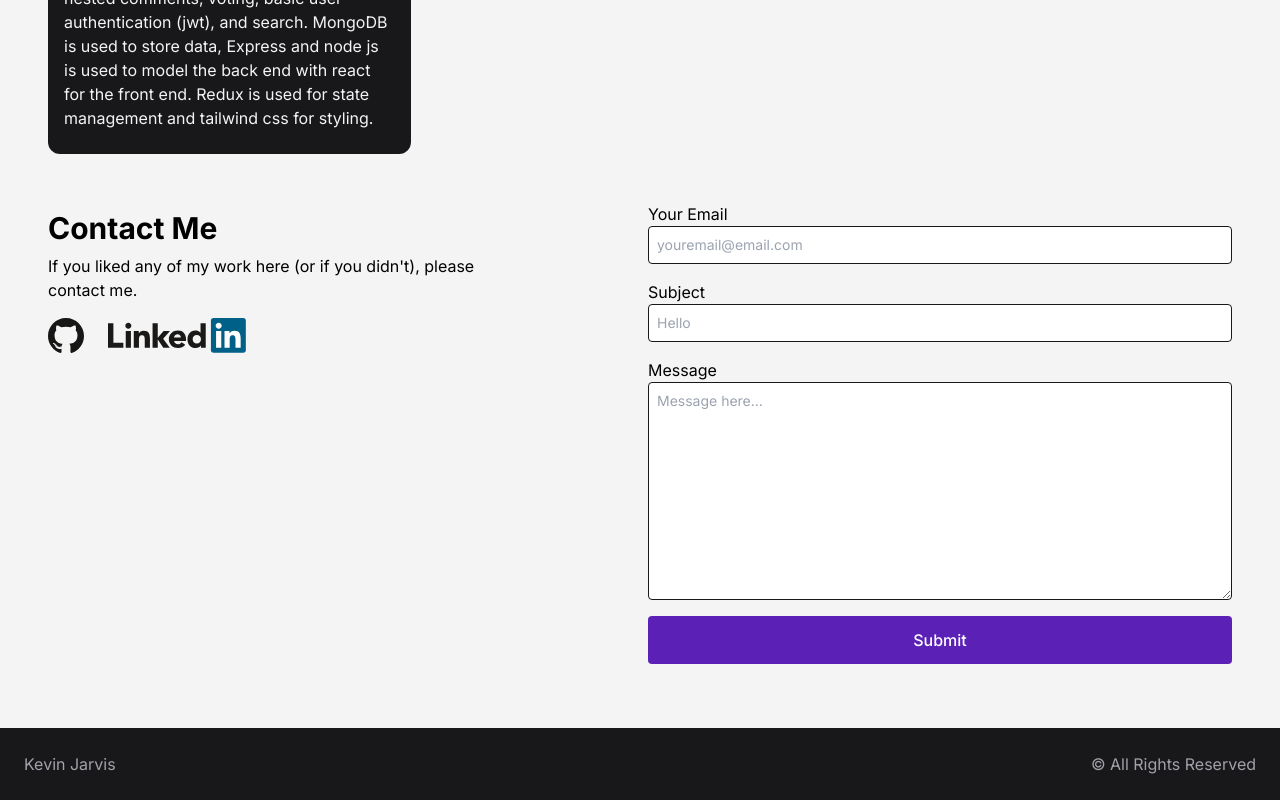
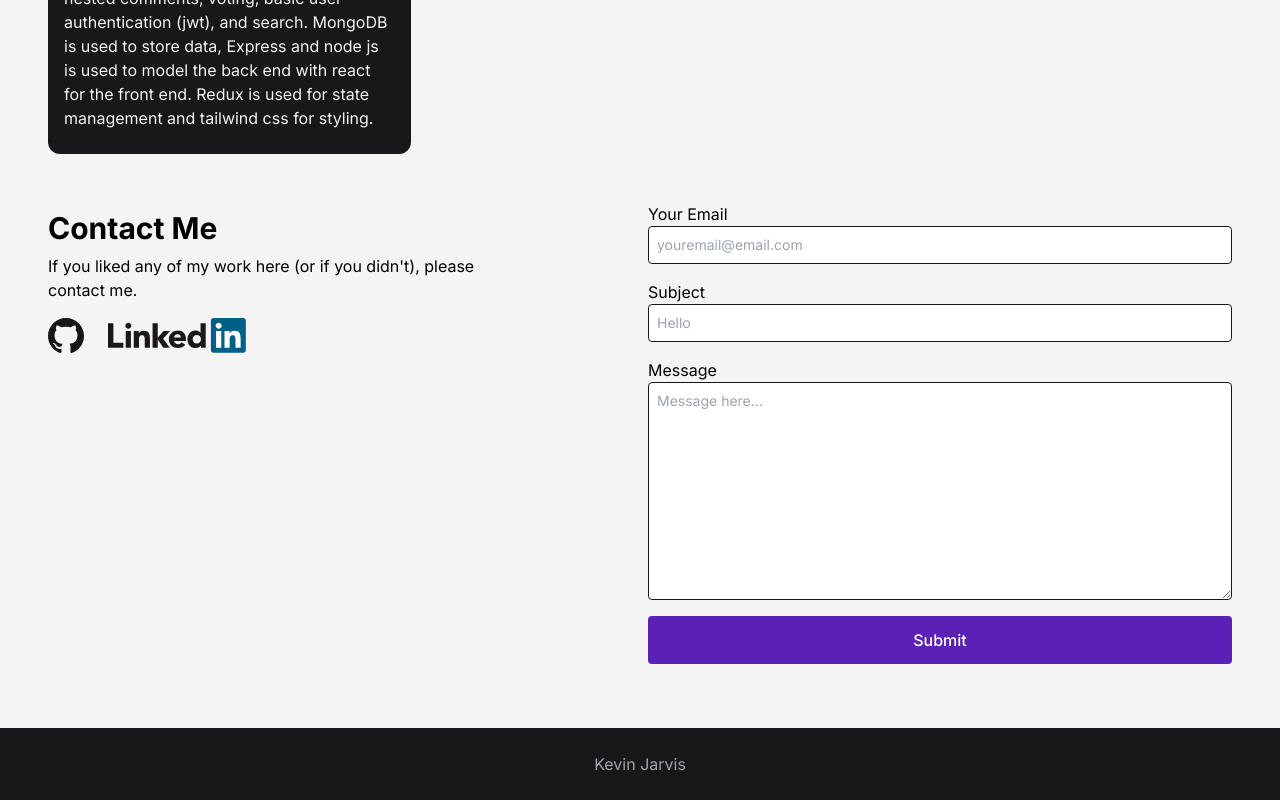
Before and after one commit to kjarvis-web/portfolio, a Next.js app: page / in a window 1280 px wide. Shown: the part 1473-2273 px from the top of the page. Built offline with nearby package versions, Linux system fonts and the light colour scheme; no server answers.

Commit message:
updated footer

```diff
--- a/src/app/components/Footer.jsx
+++ b/src/app/components/Footer.jsx
@@ -1,8 +1,7 @@
 function Footer() {
   return (
-    <footer className="footer bg-zinc-900 text-zinc-400 flex justify-between p-6">
+    <footer className="footer bg-zinc-900 text-zinc-400 flex justify-center p-6">
       <p>Kevin Jarvis</p>
-      <p>&copy; All Rights Reserved</p>
     </footer>
   );
 }
```
